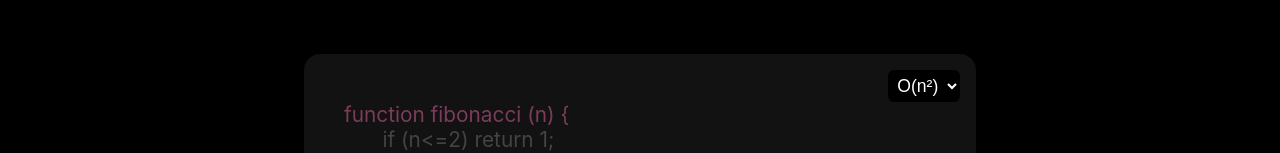
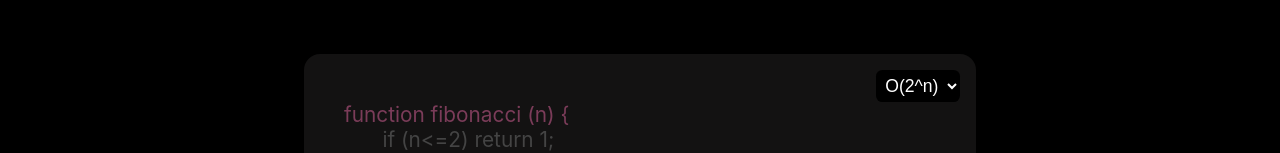
Before and after one commit to molucax/fibonatri-react, a React (Create React App) app: page / in a window 1280 px wide. Shown: the part 324-477 px from the top of the page. Built offline with nearby package versions, Linux system fonts and the light colour scheme.

Commit message:
option complexity

```diff
--- a/src/components/Complexity.tsx
+++ b/src/components/Complexity.tsx
@@ -26,7 +26,7 @@ export default function Complexity() {
   return (
     <Wrapper>
       <Select onChange={handleSelect}>
-        <option value="on2">{"O(n²)"}</option>
+        <option value="on2">{"O(2^n)"}</option>
         <option value="on">{"O(n)"}</option>
       </Select>
     </Wrapper>
```
